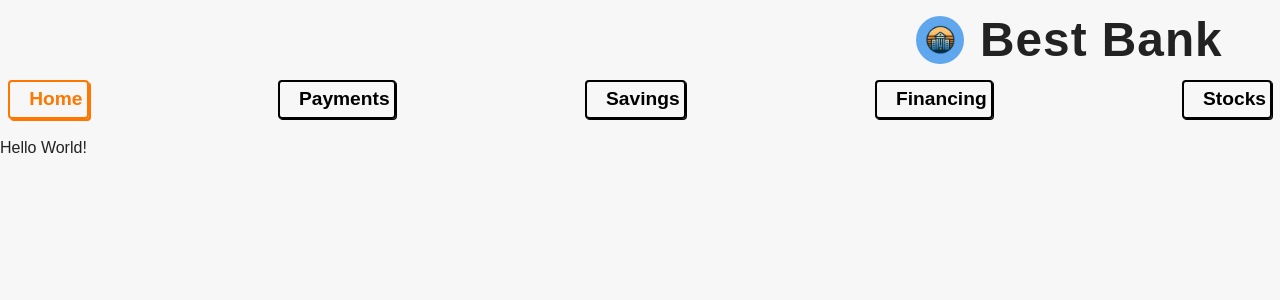
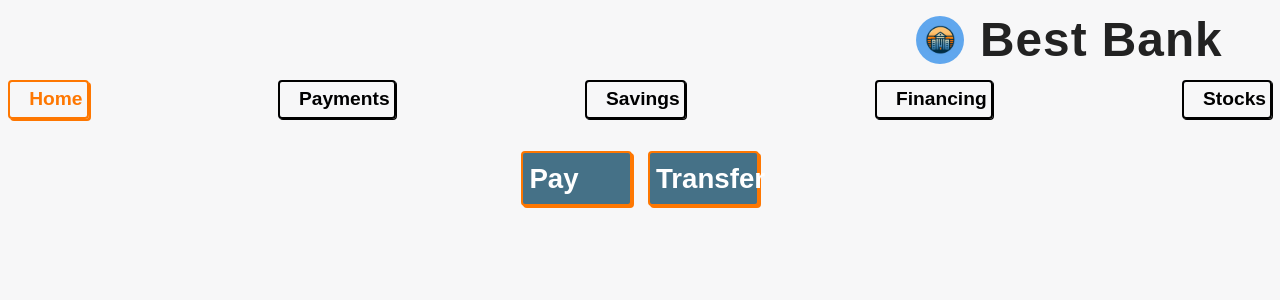
Before and after one commit to jcgoodwin86/bestbank-react-v1, a React (Vite) app: page / in a window 1280 px wide. Shown: the top 300 px of the page. Built offline with nearby package versions, Linux system fonts and the light colour scheme; a web font is replaced by a local one.

Commit message:
Enhanced UI with Pay and Transfer Buttons

```diff
--- a/src/App.jsx
+++ b/src/App.jsx
@@ -13,12 +13,19 @@
       TODO Savings Card
 */
 import Header from "./components/header/Header";
+import Button from "./components/button/Button";
+import styles from "./App.module.css";
 
 export default function App() {
   return (
     <>
       <Header />
-      <p>Hello World!</p>
+      <main>
+        <div className={styles.buttonContainer}>
+          <Button>Pay</Button>
+          <Button>Transfer</Button>
+        </div>
+      </main>
     </>
   );
 }
--- /dev/null
+++ b/src/App.module.css
@@ -0,0 +1,5 @@
+.buttonContainer {
+  display: flex;
+  gap: 1em;
+  justify-content: center;
+}
--- a/src/components/button/Button.module.css
+++ b/src/components/button/Button.module.css
@@ -1,4 +1,21 @@
 .button {
-  background-color: inherit;
-  padding: 0;
+  font-size: var(--text-size-400);
+  font-weight: 700;
+  background-color: var(--paynes-gray);
+  color: white;
+  height: 2em;
+  width: 4em;
+  /* padding: 4px 2px; */
+  /* padding-right: 1em; */
+  border: 2px solid var(--safety-orange);
+  border-radius: 4px;
+  cursor: pointer;
+  box-shadow: 2px 2px var(--safety-orange);
+  line-height: 1;
+  text-align: start;
+  transition: 500ms;
 }
+
+.button:hover {
+  transform: rotateX(180deg);
+}
--- a/src/components/header/Header.module.css
+++ b/src/components/header/Header.module.css
@@ -2,6 +2,7 @@
   display: flex;
   flex-direction: column;
   width: 100%;
+  margin-bottom: 2em;
 }
 
 .titleContainer {
```
